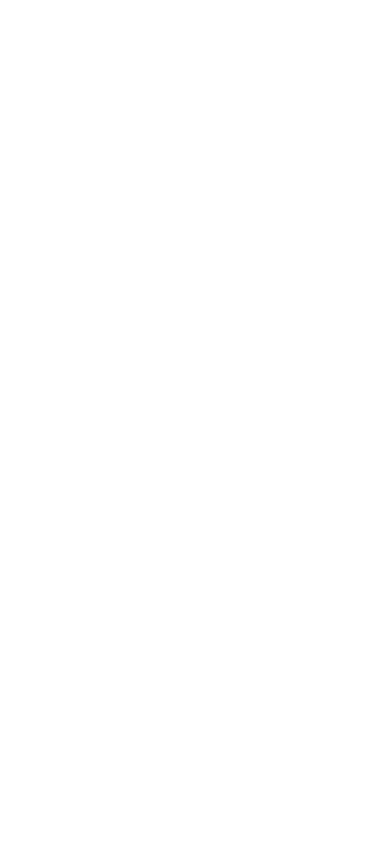
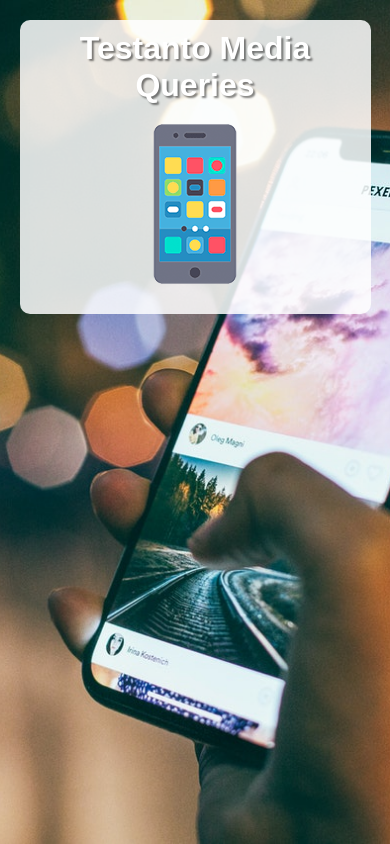
Before and after one commit to reginaldossjunior/html-css, a plain HTML site: page exercicios/ex026/mq004/index.html in a window 390 px wide. Drawn offline with Linux system fonts and the light colour scheme.

Commit message:
ex mobile first mq 004

```diff
--- /dev/null
+++ b/exercicios/ex026/mq004/estilos/style.css
@@ -0,0 +1,48 @@
+@charset "UTF-8";
+
+/* Versão Mobile First */
+
+* {
+    font-family: Arial, Helvetica, sans-serif;
+    font-size: 1em;
+    margin: 0px;
+    padding: 0px;
+    box-sizing: border-box;
+}
+
+html {
+    height: 100vh;
+}
+
+body {
+    background: black url(../imagens/back-phone.jpg) no-repeat;
+    background-size: cover;
+    background-position: center center;
+}
+
+main {
+    background-color: rgba(255, 255, 255, 0.842);
+    width: 90vw;
+    margin: auto;
+    margin-top: 20px;
+    border-radius: 10px;
+    padding: 10px;
+}
+
+h1 {
+    text-align: center;
+    color: white;
+    font-size: 2em;
+    text-shadow: 2px 2px 2px rgba(0, 0, 0, 0.493);
+}
+
+img {
+    display: block;
+    margin: auto;
+}
+
+img#phone {display: block;}
+img#tablet {display: none;}
+img#print {display: none;}
+img#pc {display: none;}
+img#tv {display: none;}
--- a/exercicios/ex026/mq004/index.html
+++ b/exercicios/ex026/mq004/index.html
@@ -5,8 +5,17 @@
     <meta http-equiv="X-UA-Compatible" content="IE=edge">
     <meta name="viewport" content="width=device-width, initial-scale=1.0">
     <title>Media Query</title>
+    <link rel="stylesheet" href="estilos/style.css" media="all">
+    <link rel="stylesheet" href="estilos/media-query.css">
 </head>
 <body>
-
+    <main>
+        <h1>Testanto Media Queries</h1>
+        <img src="imagens/icon-phone.png" alt="Acessando via smartphone" id="phone">
+        <img src="imagens/icon-tablet.png" alt="Acessando via tablet" id="tablet">
+        <img src="imagens/icon-print.png" alt="Versão para impressão" id="print">
+        <img src="imagens/icon-pc.png" alt="Versão para desktop" id="pc">
+        <img src="imagens/icon-tv.png" alt="Versão para TV" id="tv">
+    </main>
 </body>
 </html>
```
Also changed, not shown: exercicios/ex026/mq004/estilos/media-query.css (added, +7 -0 lines).
